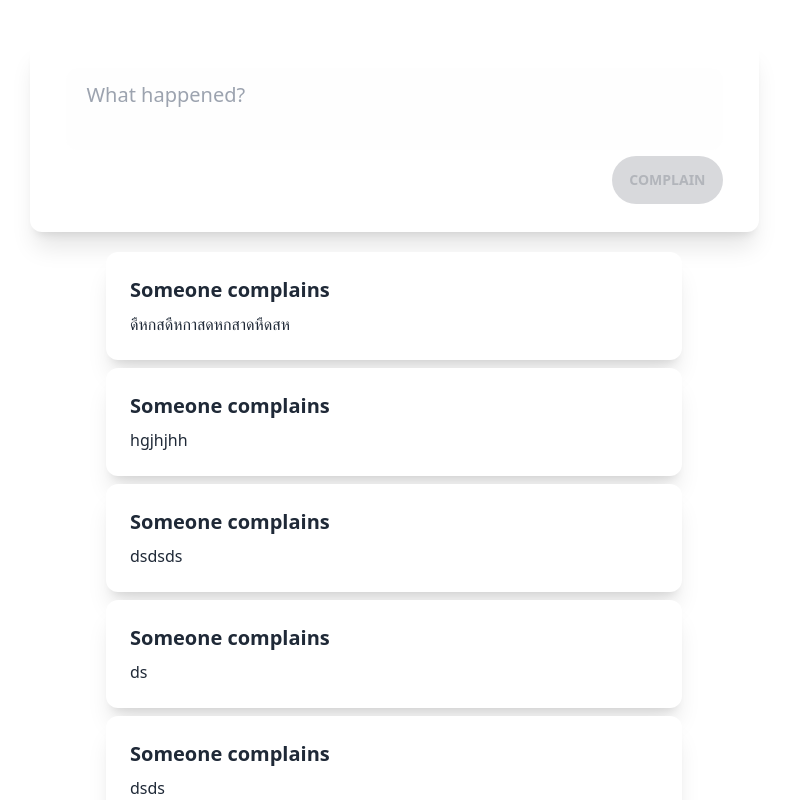
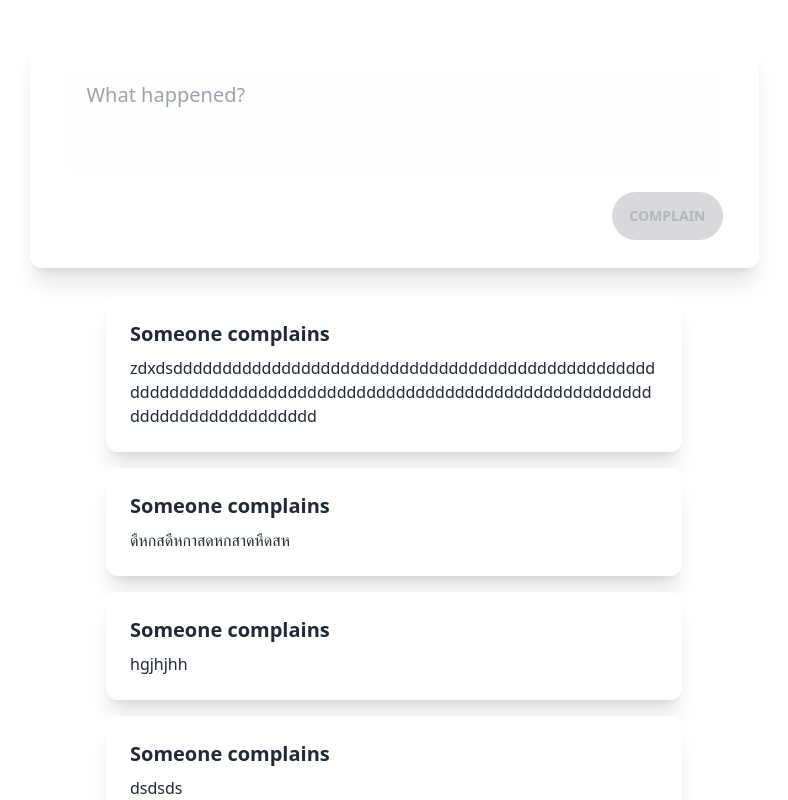
Before and after one commit to tsongglod123/sec-1-group-11-yammer, a Vue app: page /home/1 in a window 1280 px wide. Shown: the top 800 px of the page, without its empty margins (246-1034 px from the left). Built offline with nearby package versions, Linux system fonts and the light colour scheme; data requests are answered from the project's data file.

Commit message:
[EDIT] rearrange

```diff
--- a/data/db.json
+++ b/data/db.json
@@ -189,6 +189,11 @@
       "content": "ดืหกสดืหกาสดหกสาดหืดสห",
       "userId": "6",
       "id": 39
+    },
+    {
+      "content": "zdxdsddddddddddddddddddddddddddddddddddddddddddddddddddddddddddddddddddddddddddddddddddddddddddddddddddddddddddddddddddddddddd",
+      "userId": "7",
+      "id": 40
     }
   ],
   "users": [
@@ -215,6 +220,10 @@
     {
       "username": "tong",
       "id": 6
+    },
+    {
+      "username": "nik",
+      "id": 7
     }
   ]
 }
--- a/src/components/VContents.vue
+++ b/src/components/VContents.vue
@@ -15,7 +15,7 @@ const props = defineProps({
     <div id="content-list">
         <div class="hover-content">
             <div v-for="post in posts" :key="post.id">
-                <div class="box max-w-xl shadow-xl bg-white my-2 rounded-xl">
+                <div class="box max-w-xl shadow-xl bg-white my-4 rounded-xl">
                     <div class="box-border max-h-xl max-w-xl p-6">
                         <div class="font-semibold text-xl">
                             {{
--- a/src/components/VTextarea.vue
+++ b/src/components/VTextarea.vue
@@ -42,12 +42,12 @@ const createPost = async (new_content) => {
 			<div class="py-7">
 				<textarea
 					class="textarea focus:outline-none text-xl textarea-ghost bg-gray-200 rounded-xl"
-					rows="2"
+					rows="3"
 					cols="50"
 					placeholder="What happened?"
 					v-model="content"
 				></textarea>
-				<div class="grid justify-items-end">
+				<div class="grid justify-items-end pt-2">
 					<div id="post-button">
 						<button
 							type="button"
```
